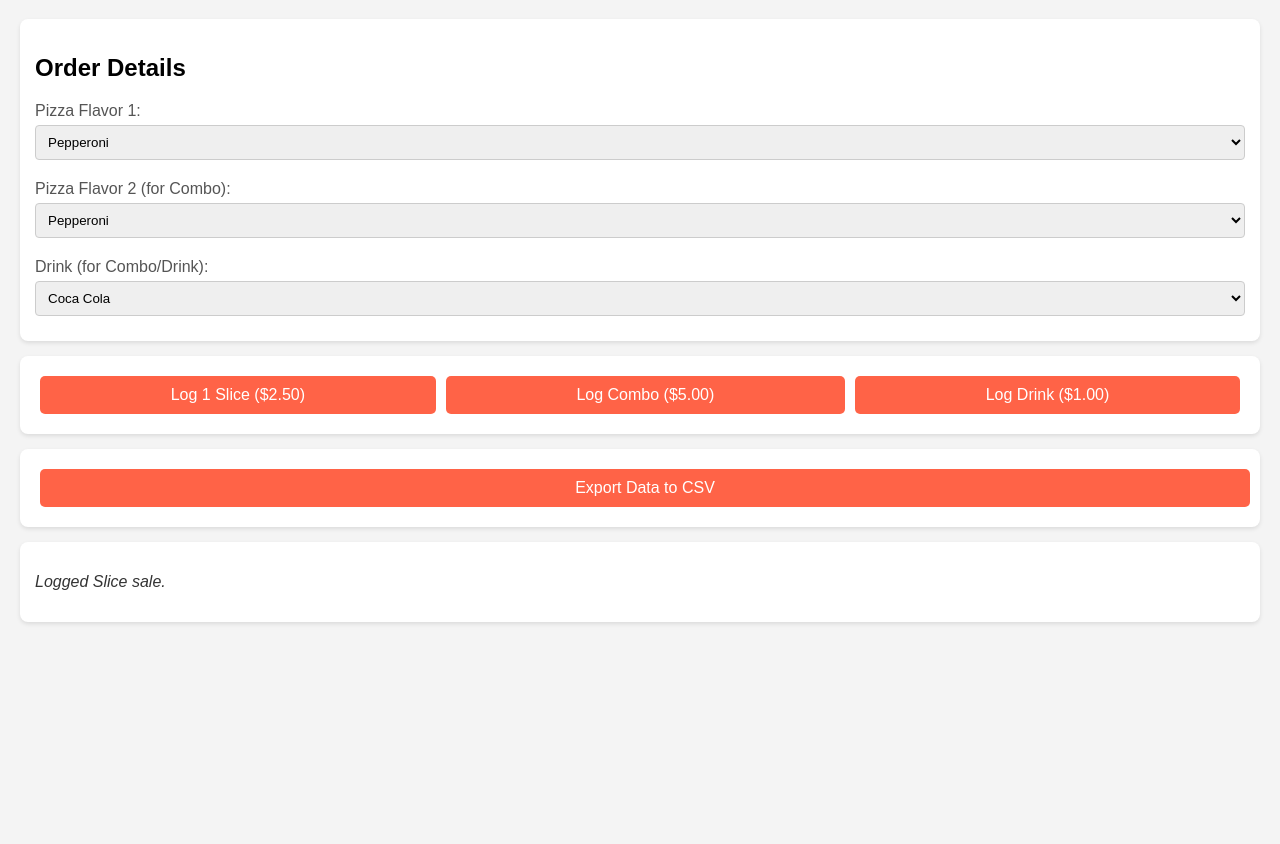
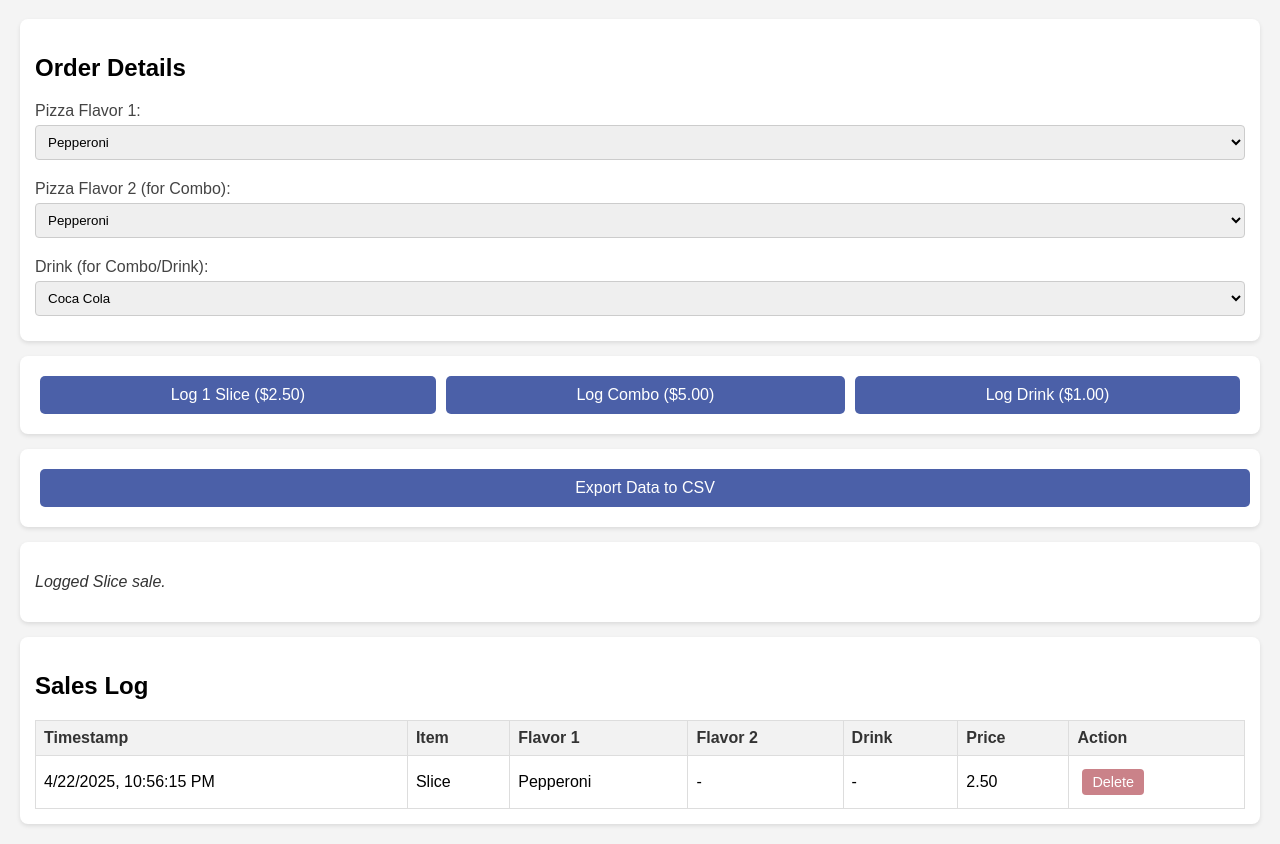
Before and after one commit to JeshuaLinderJ/JeshuaLinderJ.github.io, a plain HTML site: page index.html in a window 1280 px wide. Both pictures are taken after a click on the button "Log 1 Slice ($2.50)". Shown: the part 61-905 px from the top of the page. Before the commit the page ends 800 px from the top, so only its background shows below. Drawn offline with Linux system fonts and the light colour scheme.

Commit message:
Add sales log table with delete functionality and update styles

```diff
--- a/app.js
+++ b/app.js
@@ -9,6 +9,9 @@ const logComboButton = document.getElementById('logCombo');
 const logDrinkButton = document.getElementById('logDrink');
 const exportCSVButton = document.getElementById('exportCSV');
 const statusMessage = document.getElementById('statusMessage');
+// New elements for log display
+const logTableBody = document.getElementById('logTableBody');
+const emptyLogMessage = document.getElementById('emptyLogMessage');
 
 // --- Data Storage ---
 // Attempt to load sales data from localStorage, or initialize an empty array
@@ -25,6 +28,57 @@ function saveSalesData() {
     localStorage.setItem('pizzaSales', JSON.stringify(salesData));
 }
 
+function renderLogTable() {
+    // Clear existing table rows
+    logTableBody.innerHTML = '';
+
+    // Check if there's data
+    if (salesData.length === 0) {
+        emptyLogMessage.style.display = 'block'; // Show empty message
+        logTableBody.parentElement.style.display = 'none'; // Hide table
+    } else {
+        emptyLogMessage.style.display = 'none'; // Hide empty message
+        logTableBody.parentElement.style.display = 'table'; // Show table
+
+        // Populate table with data
+        salesData.forEach((sale, index) => {
+            const row = logTableBody.insertRow();
+
+            // Format timestamp for readability (optional)
+            const timestamp = new Date(sale.Timestamp);
+            const formattedTimestamp = timestamp.toLocaleString(); // e.g., 4/22/2025, 2:30:00 PM
+
+            row.insertCell(0).textContent = formattedTimestamp;
+            row.insertCell(1).textContent = sale.Item;
+            row.insertCell(2).textContent = sale['Pizza Flavor 1'] || '-'; // Handle empty values
+            row.insertCell(3).textContent = sale['Pizza Flavor 2'] || '-';
+            row.insertCell(4).textContent = sale.Drink || '-';
+            row.insertCell(5).textContent = sale.Price.toFixed(2); // Format price
+
+            // Add Delete Button
+            const actionCell = row.insertCell(6);
+            const deleteButton = document.createElement('button');
+            deleteButton.textContent = 'Delete';
+            deleteButton.classList.add('delete-btn');
+            deleteButton.dataset.index = index; // Store the index of the sale
+            actionCell.appendChild(deleteButton);
+        });
+    }
+}
+
+function deleteSale(index) {
+    if (index >= 0 && index < salesData.length) {
+        const deletedItem = salesData[index].Item;
+        salesData.splice(index, 1); // Remove the item from the array
+        saveSalesData(); // Update localStorage
+        renderLogTable(); // Re-render the table
+        updateStatus(`Deleted a ${deletedItem} log entry.`);
+    } else {
+        console.error('Invalid index for deletion:', index);
+        updateStatus('Error: Could not delete entry.');
+    }
+}
+
 function logSale(itemType, price, flavor1, flavor2 = '', drink = '') {
     const timestamp = new Date().toISOString(); // Use ISO format for better compatibility
     salesData.push({
@@ -36,6 +90,7 @@ function logSale(itemType, price, flavor1, flavor2 = '', drink = '') {
         Price: price
     });
     saveSalesData(); // Save after each log
+    renderLogTable(); // Update the table display
     updateStatus(`Logged ${itemType} sale.`);
     // Optionally reset selections here if desired
     // flavor1Select.selectedIndex = 0;
@@ -76,6 +131,10 @@ function exportToCSV() {
         // Ensure values are properly quoted if they contain commas or quotes
         const formattedRow = headers.map(header => {
             let value = row[header] === null || row[header] === undefined ? '' : row[header];
+            // Format timestamp for CSV export (using ISO string is often best for data)
+            if (header === 'Timestamp') {
+                value = new Date(value).toISOString();
+            }
             // Escape double quotes by doubling them
             value = String(value).replace(/"/g, '""');
             // Enclose in double quotes if it contains comma, newline, or double quote
@@ -106,6 +165,17 @@ logComboButton.addEventListener('click', handleLogCombo);
 logDrinkButton.addEventListener('click', handleLogDrink);
 exportCSVButton.addEventListener('click', exportToCSV);
 
+// Add event listener for delete buttons (using event delegation)
+logTableBody.addEventListener('click', (event) => {
+    if (event.target.classList.contains('delete-btn')) {
+        const indexToDelete = parseInt(event.target.dataset.index, 10);
+        // Optional: Add a confirmation dialog
+        if (confirm('Are you sure you want to delete this log entry?')) {
+             deleteSale(indexToDelete);
+        }
+    }
+});
+
 // --- PWA Service Worker Registration (Basic) ---
 if ('serviceWorker' in navigator) {
     window.addEventListener('load', () => {
@@ -122,5 +192,7 @@ if ('serviceWorker' in navigator) {
     updateStatus('Ready (Service workers not supported).');
 }
 
-// Initial status
-updateStatus('Application loaded.');
+// --- Initial Setup ---
+// Initial render of the log table on page load
+renderLogTable();
+updateStatus('Application loaded. Previous logs restored.'); // Update initial status
--- a/index.html
+++ b/index.html
@@ -58,6 +58,30 @@
         <p id="statusMessage">Ready.</p>
     </div>
 
+    <!-- Add Log Table Section -->
+    <div class="log-display">
+        <h2>Sales Log</h2>
+        <div id="logTableContainer">
+            <table id="salesLogTable">
+                <thead>
+                    <tr>
+                        <th>Timestamp</th>
+                        <th>Item</th>
+                        <th>Flavor 1</th>
+                        <th>Flavor 2</th>
+                        <th>Drink</th>
+                        <th>Price</th>
+                        <th>Action</th>
+                    </tr>
+                </thead>
+                <tbody id="logTableBody">
+                    <!-- Log rows will be inserted here by JavaScript -->
+                </tbody>
+            </table>
+            <p id="emptyLogMessage" style="display: none; text-align: center; margin-top: 10px;">No sales logged yet.</p>
+        </div>
+    </div>
+
     <script src="app.js"></script>
 </body>
 </html>
--- a/style.css
+++ b/style.css
@@ -21,7 +21,7 @@ label {
     display: block;
     margin-top: 10px;
     margin-bottom: 5px;
-    color: #555;
+    color: #444444;
 }
 
 select {
@@ -34,7 +34,7 @@ select {
 }
 
 button {
-    background-color: #ff6347; /* Tomato */
+    background-color: #4b60a8;
     color: white;
     border: none;
     padding: 10px 15px;
@@ -46,7 +46,8 @@ button {
 }
 
 button:hover {
-    background-color: #e55337;
+    background-color: #977bbb;
+
 }
 
 .actions button {
@@ -66,3 +67,55 @@ button:hover {
     color: #333;
     font-style: italic;
 }
+
+.log-display {
+    background-color: #fff;
+    padding: 15px;
+    margin-top: 15px;
+    border-radius: 8px;
+    box-shadow: 0 2px 4px rgba(0,0,0,0.1);
+}
+
+#salesLogTable {
+    width: 100%;
+    border-collapse: collapse;
+    margin-top: 10px;
+}
+
+#salesLogTable th, #salesLogTable td {
+    border: 1px solid #ddd;
+    padding: 8px;
+    text-align: left;
+}
+
+#salesLogTable th {
+    background-color: #f2f2f2;
+    color: #333;
+}
+
+#salesLogTable tr:nth-child(even) {
+    background-color: #f9f9f9;
+}
+
+#salesLogTable tr:hover {
+    background-color: #f1f1f1;
+}
+
+#salesLogTable button.delete-btn {
+    background-color: #ca8289; /* Red */
+    color: white;
+    border: none;
+    padding: 5px 10px;
+    border-radius: 4px;
+    cursor: pointer;
+    font-size: 0.9em;
+}
+
+#salesLogTable button.delete-btn:hover {
+    background-color: #87000e;
+}
+
+#emptyLogMessage {
+    color: #777;
+    font-style: italic;
+}
```
